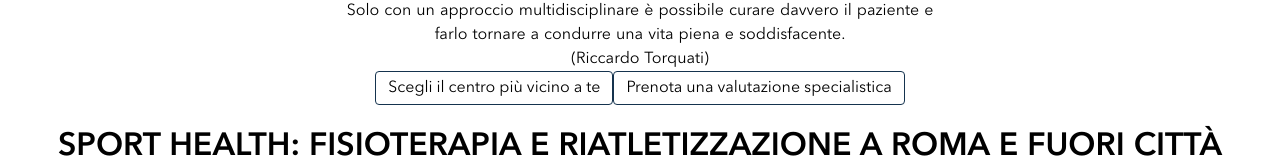
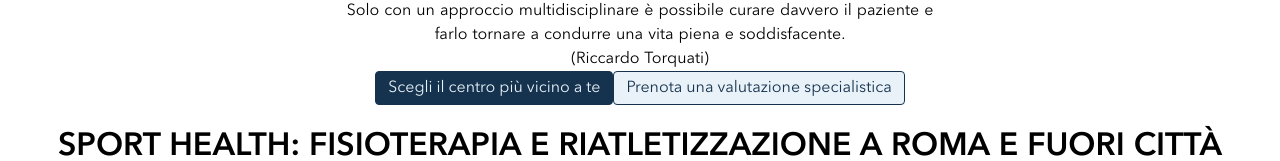
Before and after one commit to sariodesign/sporthealth, a Nuxt app: page / in a window 1280 px wide. Shown: the part 382-543 px from the top of the page. Built offline with nearby package versions, Linux system fonts and the light colour scheme.

Commit message:
Created new style for object button

```diff
--- a/assets/css/05-objects/buttons.scss
+++ b/assets/css/05-objects/buttons.scss
@@ -5,8 +5,14 @@
   padding: 8px 12px;
 }
 
-.o-button--primary {
+.o-button--hero {
+  background-color: $primary-blue;
+  color: $primary-blue--light
+}
 
+.o-button--hero-alt {
+  background-color: $primary-blue--light;
+  color: $primary-blue
 }
 
 .o-button--secondary {
```
